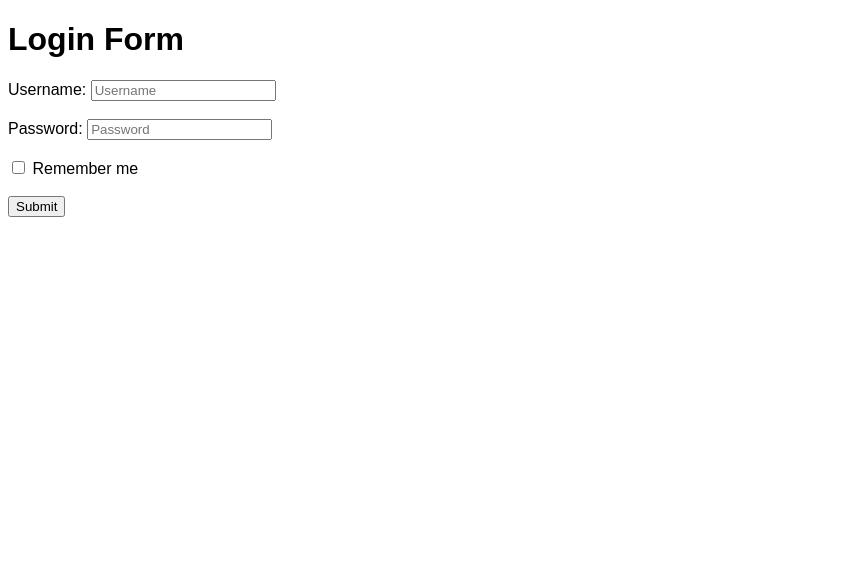
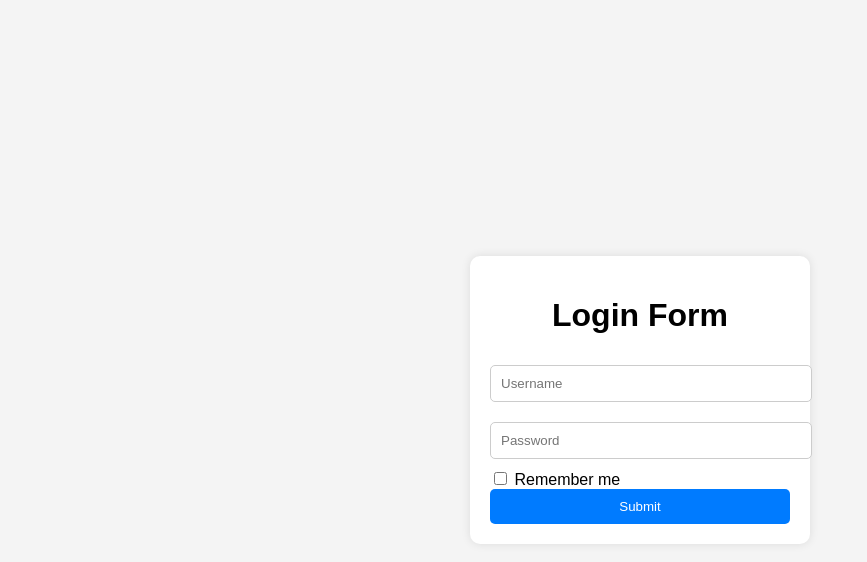
Before and after one commit to acciojob/remember-me-login-form-Vishal180309, a website: page main.html in a window 1280 px wide. Shown: the whole page, without its empty margins (0-867 px from the left). Drawn offline with Linux system fonts and the light colour scheme.

Commit message:
created a submission

```diff
--- a/main.html
+++ b/main.html
@@ -1,61 +1,24 @@
 <!DOCTYPE html>
-<html>
+<html lang="en">
 <head>
-	<title>Login Form</title>
-	<style>
-		body {
-			font-family: Arial, sans-serif;
-		}
-
-		#existing {
-			display: none;
-		}
-	</style>
+    <meta charset="UTF-8">
+    <meta name="viewport" content="width=device-width, initial-scale=1.0">
+    <title>Login Form</title>
+    <link rel="stylesheet" href="styles.css">
 </head>
 <body>
-	<h1>Login Form</h1>
-	<form id="login-form">
-		<label for="username">Username:</label>
-		<input type="text" id="username" placeholder="Username"><br><br>
-		<label for="password">Password:</label>
-		<input type="password" id="password" placeholder="Password"><br><br>
-		<input type="checkbox" id="checkbox">
-		<label for="checkbox">Remember me</label><br><br>
-		<input type="submit" id="submit" value="Submit">
-	</form>
-	<button id="existing">Login as existing user</button>
-
-	<script>
-		const form = document.getElementById('login-form');
-		const usernameInput = document.getElementById('username');
-		const passwordInput = document.getElementById('password');
-		const checkbox = document.getElementById('checkbox');
-		const existingButton = document.getElementById('existing');
-
-		form.addEventListener('submit', (e) => {
-			e.preventDefault();
-			const username = usernameInput.value;
-			const password = passwordInput.value;
-
-			if (checkbox.checked) {
-				localStorage.setItem('username', username);
-				localStorage.setItem('password', password);
-			} else {
-				localStorage.removeItem('username');
-				localStorage.removeItem('password');
-			}
-
-			alert(`Logged in as ${username}`);
-		});
-
-		existingButton.addEventListener('click', () => {
-			const savedUsername = localStorage.getItem('username');
-			alert(`Logged in as ${savedUsername}`);
-		});
-
-		if (localStorage.getItem('username')) {
-			existingButton.style.display = 'block';
-		}
-	</script>
+    <div id="login-container">
+        <h1>Login Form</h1>
+        <form id="login-form">
+            <input type="text" id="username" placeholder="Username">
+            <input type="password" id="password" placeholder="Password">
+            <label>
+                <input type="checkbox" id="checkbox"> Remember me
+            </label>
+            <button type="submit" id="submit">Submit</button>
+        </form>
+        <button id="existing" style="display: none;">Login as existing user</button>
+    </div>
+    <script src="script.js"></script>
 </body>
 </html>
--- a/script.js
+++ b/script.js
@@ -1 +1,34 @@
 //your JS code here. If required.
+document.addEventListener('DOMContentLoaded', function() {
+    const form = document.getElementById('login-form');
+    const existingButton = document.getElementById('existing');
+
+    // Check if credentials are saved in localStorage
+    const savedUsername = localStorage.getItem('username');
+    const savedPassword = localStorage.getItem('password');
+
+    if (savedUsername && savedPassword) {
+        existingButton.style.display = 'block';
+    }
+
+    form.addEventListener('submit', function(event) {
+        event.preventDefault();
+        const username = document.getElementById('username').value;
+        const password = document.getElementById('password').value;
+        const rememberMe = document.getElementById('checkbox').checked;
+
+        alert(`Logged in as ${username}`);
+
+        if (rememberMe) {
+            localStorage.setItem('username', username);
+            localStorage.setItem('password', password);
+        } else {
+            localStorage.removeItem('username');
+            localStorage.removeItem('password');
+        }
+    });
+
+    existingButton.addEventListener('click', function() {
+        alert(`Logged in as ${savedUsername}`);
+    });
+});
--- a/styles.css
+++ b/styles.css
@@ -1 +1,54 @@
 /*  your css code here. If applicable */
+body {
+    font-family: Arial, sans-serif;
+    background-color: #f4f4f4;
+    display: flex;
+    justify-content: center;
+    align-items: center;
+    height: 100vh;
+    margin: 0;
+}
+
+#login-container {
+    background: #fff;
+    padding: 20px;
+    box-shadow: 0 0 10px rgba(0, 0, 0, 0.1);
+    width: 300px;
+    border-radius: 10px;
+}
+
+h1 {
+    text-align: center;
+}
+
+input[type="text"],
+input[type="password"] {
+    width: 100%;
+    padding: 10px;
+    margin: 10px 0;
+    border: 1px solid #ccc;
+    border-radius: 5px;
+}
+
+button {
+    width: 100%;
+    padding: 10px;
+    background: #007BFF;
+    color: #fff;
+    border: none;
+    border-radius: 5px;
+    cursor: pointer;
+}
+
+button:hover {
+    background: #0056b3;
+}
+
+#existing {
+    margin-top: 10px;
+    background: #28a745;
+}
+
+#existing:hover {
+    background: #218838;
+}
```
